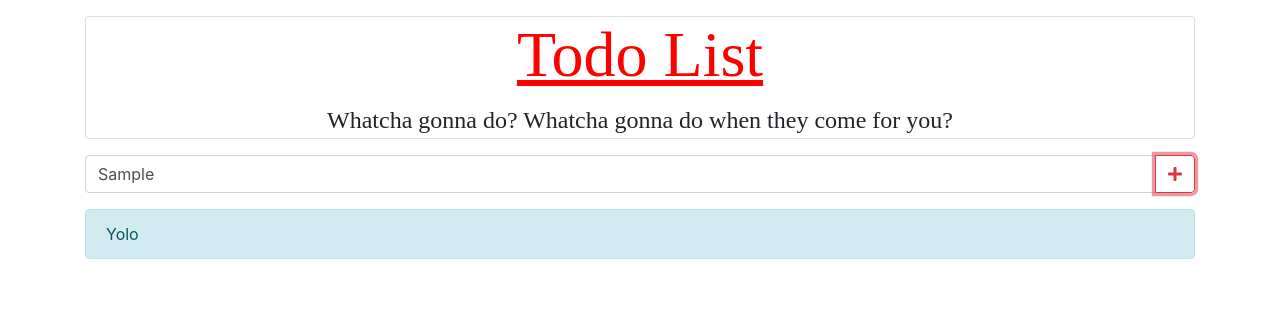
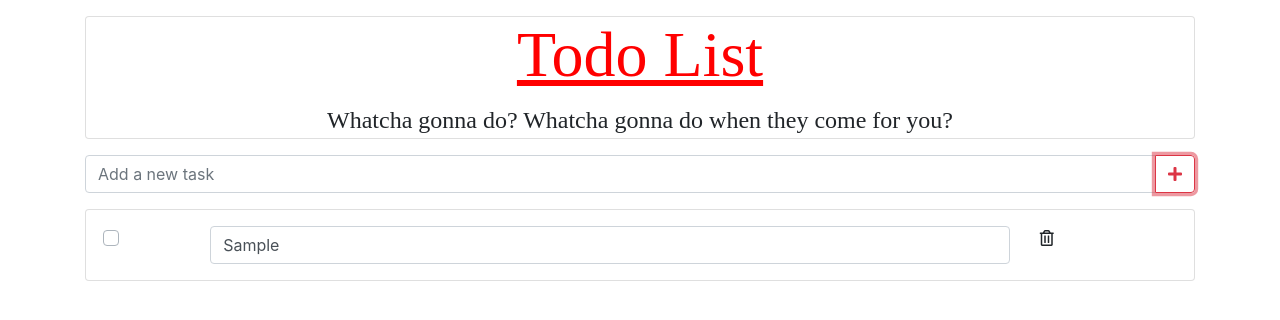
Before and after one commit to HippiHo/My-todo-list, a React (Create React App) app: page / in a window 1280 px wide. Both pictures are taken after typing "Sample" into the empty fields and a click on the button 1175 px from the left and 173 px from the top of the page. Shown: the top 320 px of the page. Built offline with nearby package versions, Linux system fonts and the light colour scheme; a web font is replaced by a local one.

Commit message:
working list without storage

```diff
--- a/package.json
+++ b/package.json
@@ -16,7 +16,8 @@
     "react-redux": "^5.1.1",
     "react-router-dom": "^4.3.1",
     "react-scripts": "^2.1.1",
-    "redux": "^4.0.1"
+    "redux": "^4.0.1",
+    "uuid": "^3.3.2"
   },
   "browserslist": [
     ">0.2%",
--- a/src/components/App.jsx
+++ b/src/components/App.jsx
@@ -3,22 +3,73 @@ import Header from "./Header";
 import Form from "./Form";
 import TodoList from "./TodoList";
 import { getRandomTagline } from "../helpers";
+import uuid from "uuid/v4";
 
 class App extends Component {
   constructor(props) {
     super(props);
 
     this.state = {
-      toDoItems: {}
+      tasks: {}
     };
   }
+
+  componentWillMount() {
+    this.setState({
+      headline: getRandomTagline()
+    });
+  }
+
+  addToDo = text => {
+    const task = {
+      uuid: uuid(),
+      text: text,
+      done: false
+    };
+
+    this.setState(state => {
+      state.tasks[task.uuid] = task;
+      return state;
+    });
+  };
+
+  updateText = (uuid, text) => {
+    this.setState(state => {
+      state.tasks[uuid].text = text;
+      return state;
+    });
+  };
+
+  toggleDone = e => {
+    const checkbox = e.target;
+    console.log(checkbox.value);
+    console.log("checking");
+
+    this.setState(state => {
+      state.tasks[checkbox.value].done = checkbox.checked;
+      return state;
+    });
+  };
+
+  removeTask = uuid => {
+    console.log("remove", uuid);
+    this.setState(state => {
+      delete state.tasks[uuid];
+      return state;
+    });
+  };
 
   render() {
     return (
       <div className="container">
-        <Header tagline={getRandomTagline()} />
-        <Form />
-        <TodoList />
+        <Header tagline={this.state.headline} />
+        <Form addToDo={this.addToDo} />
+        <TodoList
+          tasks={this.state.tasks}
+          updateText={this.updateText}
+          toggleDone={this.toggleDone}
+          removeTask={this.removeTask}
+        />
       </div>
     );
   }
--- a/src/components/Form.jsx
+++ b/src/components/Form.jsx
@@ -12,7 +12,9 @@ class Form extends Component {
 
   handleSubmit = e => {
     e.preventDefault();
-    console.log(`Create new item: ${this.inputText.current.value}`);
+    const text = this.inputText.current.value.trim();
+    this.props.addToDo(text);
+    e.currentTarget.reset();
   };
 
   render() {
--- /dev/null
+++ b/src/components/Task.jsx
@@ -0,0 +1,57 @@
+import React, { Component } from "react";
+
+class Task extends Component {
+  handleInputKeyUp(e) {
+    // Remove focus, when the [Enter] key is pressed
+    if (e.keyCode === 13) {
+      e.target.blur();
+    }
+  }
+
+  render() {
+    const todo = this.props.data;
+    return (
+      <div className="card task" data-id={todo.uuid}>
+        <div className="row">
+          <div className="custom-control custom-checkbox col-1">
+            <input
+              className="custom-control-input pl-3"
+              value={todo.uuid}
+              id={`todo-done-${todo.uuid}`}
+              type="checkbox"
+              checked={todo.done}
+              onChange={this.props.toggleDone}
+            />
+            <label
+              className="custom-control-label"
+              htmlFor={`todo-done-${todo.uuid}`}
+            >
+              &nbsp;
+            </label>
+          </div>
+          <div className="col-9">
+            <input
+              type="text"
+              className="form-control"
+              value={todo.text}
+              onChange={e => {
+                this.props.updateText(todo.uuid, e.target.value);
+              }}
+              onKeyUp={e => {
+                this.handleInputKeyUp(e);
+              }}
+            />
+          </div>
+          <div className="col-action col-1">
+            <i
+              className="icon-remove far fa-trash-alt"
+              onClick={e => this.props.removeTask(todo.uuid)}
+            />
+          </div>
+        </div>
+      </div>
+    );
+  }
+}
+
+export default Task;
--- a/src/components/TodoList.jsx
+++ b/src/components/TodoList.jsx
@@ -1,8 +1,23 @@
 import React, { Component } from "react";
+import Task from "./Task";
 
 class TodoList extends Component {
   render() {
-    return <div className="alert alert-info">Yolo</div>;
+    return (
+      <div className="todo-list">
+        <div className="tasks">
+          {Object.keys(this.props.tasks).map(uuid => (
+            <Task
+              key={`task-${uuid}`}
+              data={this.props.tasks[uuid]}
+              updateText={this.props.updateText}
+              toggleDone={this.props.toggleDone}
+              removeTask={this.props.removeTask}
+            />
+          ))}
+        </div>
+      </div>
+    );
   }
 }
 
--- a/src/sass/style.scss
+++ b/src/sass/style.scss
@@ -3,10 +3,6 @@
 
 body {
   margin: 1rem;
-}
-
-h1 {
-  color: green;
 }
 
 .alert-warning {
@@ -28,3 +24,46 @@ h1 {
     font-size: 1.5rem;
   }
 }
+
+.todo-list {
+  width: 100%;
+}
+
+.tasks {
+  margin-top: 1rem;
+}
+
+.task {
+  padding: 1rem;
+  margin-bottom: 1rem;
+
+  &:hover {
+    background-color: #efefef;
+  }
+
+  .row .custom-checkbox {
+    margin-left: 1rem;
+  }
+
+  // td.col-action {
+  //   text-align: right;
+  //   padding-right: 0.25rem;
+
+  //   .icon-remove {
+  //     color: #c0c0c0;
+  //     cursor: pointer;
+  //     padding: 0 0.25rem;
+
+  //     &:hover {
+  //       color: #bd2d2d;
+  //     }
+  //   }
+  // }
+
+  // input[type="text"] {
+  //   border: 1px solid transparent;
+  //   padding: 0 0.25rem;
+  //   width: 98%;
+  //   height: auto;
+  // }
+}
```
